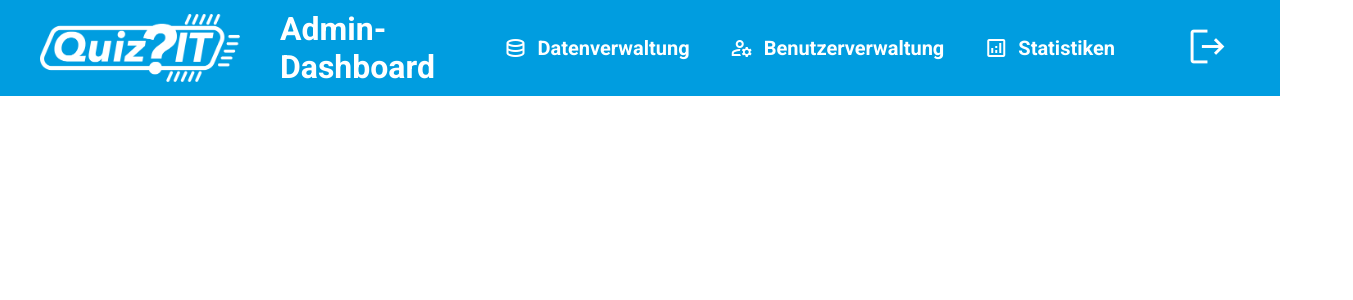
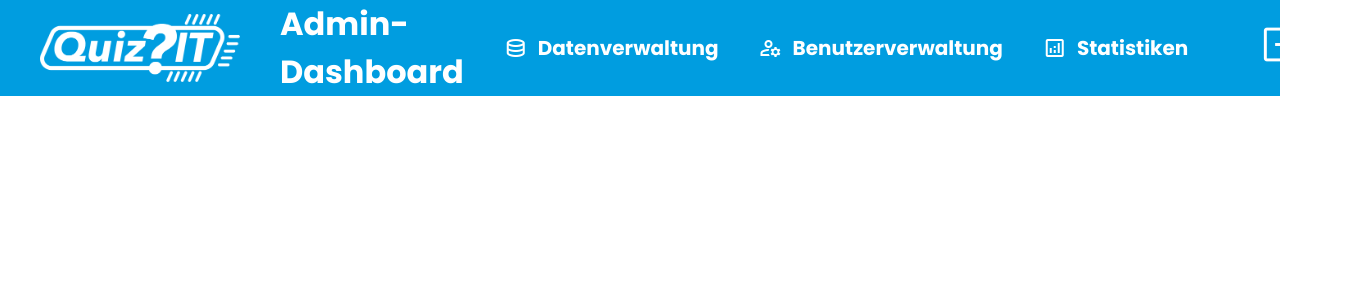
Before and after one commit to TGM-QuizIT/Web_Adminpage, a Vue app in the folder adminpagequizit/: page / in a window 1280 px wide. Shown: the top 300 px of the page, 1353 px wide, since content can reach past the window. Built offline with nearby package versions, Linux system fonts and the light colour scheme.

Commit message:
Schriftart von Roboto auf Poppins geändert, da diese auch in den IOS- und Android-Apps final verwendet wird

```diff
--- a/adminpagequizit/src/App.vue
+++ b/adminpagequizit/src/App.vue
@@ -10,7 +10,7 @@
 @import "material-symbols";
 
 #app {
-  font-family: var(--font-family-roboto), sans-serif;
+  font-family: var(--font-family-poppins), sans-serif;
   font-size: var(--font-size-medium);
   font-weight: var(--font-weight-regular);
   display: flex;
```
